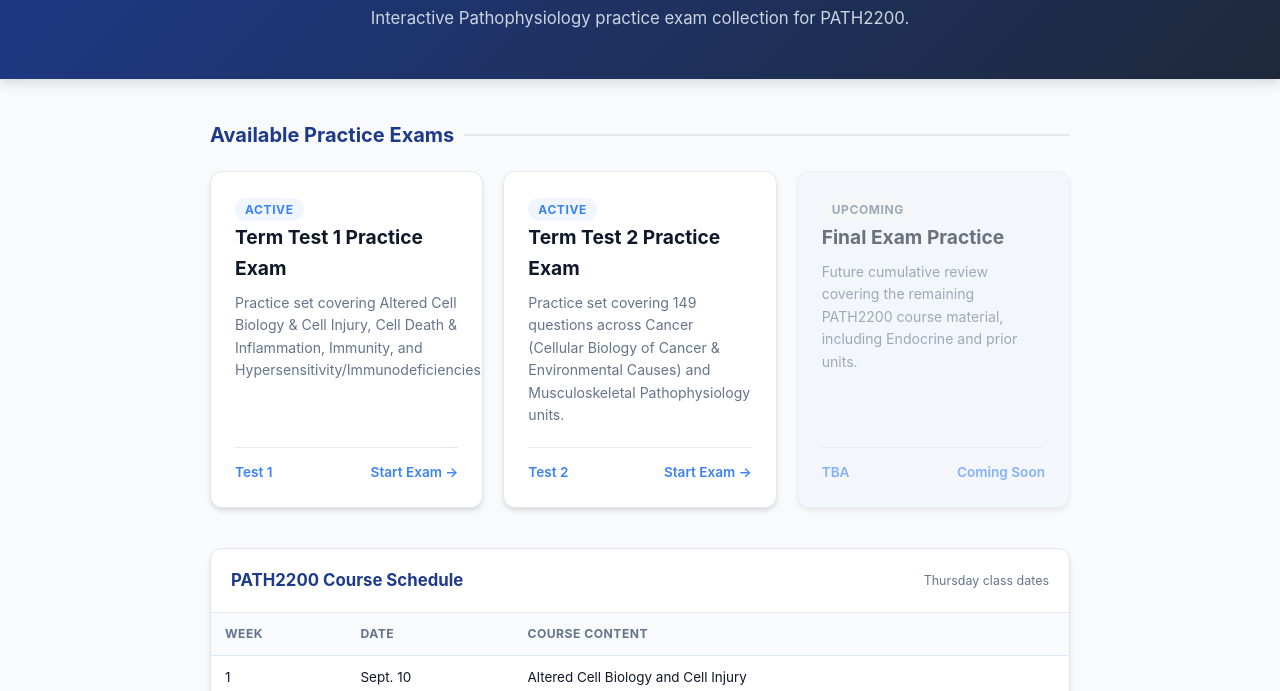
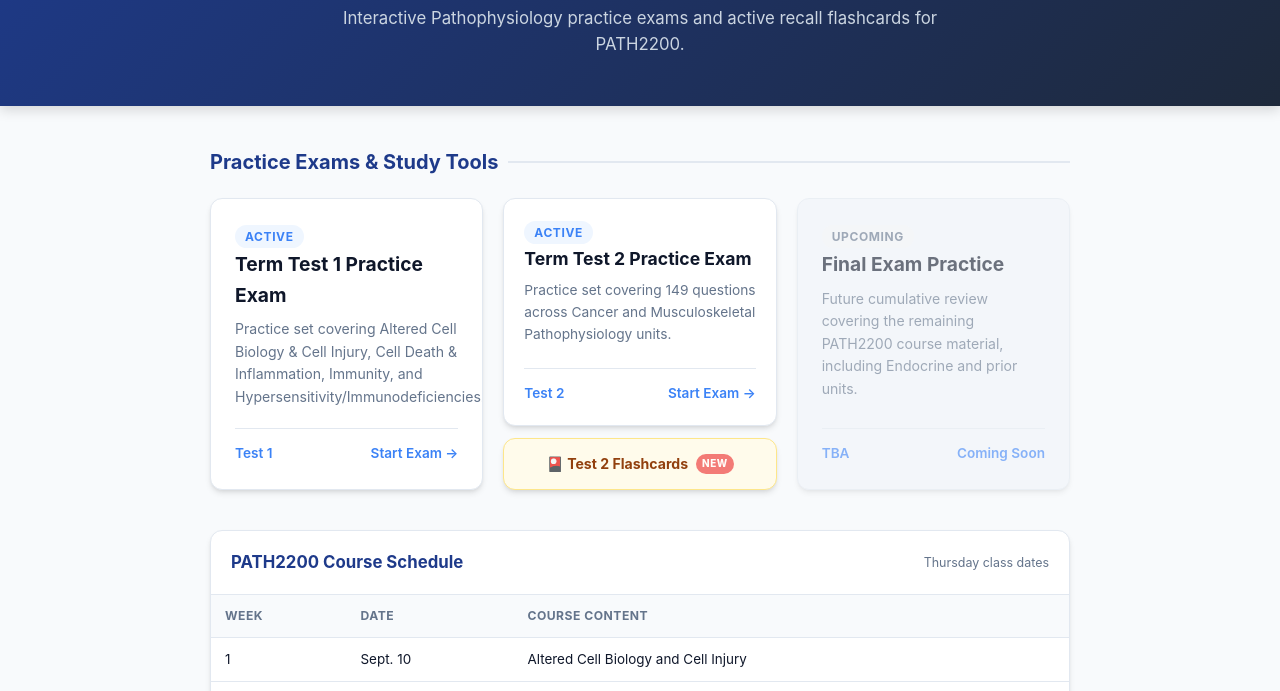
Before and after one commit to 4troll/path2200practice, a plain HTML site: page index.html in a window 1280 px wide. Shown: the part 109-800 px from the top of the page. Drawn offline with Linux system fonts and the light colour scheme.

Commit message:
Enhance layout and styles for exam cards and header
Updated the header text and section titles for clarity. Added new styles for exam cards and introduced a flashcard mini card.

```diff
--- a/index.html
+++ b/index.html
@@ -12,21 +12,71 @@ header{background:linear-gradient(135deg,var(--primary),#1e293b);color:#fff;padd
 .header-container{max-width:900px;margin:0 auto} header h1{font-size:2.25rem;font-weight:800;margin-bottom:8px;letter-spacing:-.02em} header p{font-size:1.05rem;color:#cbd5e1;max-width:680px;margin:0 auto}
 main{max-width:900px;margin:40px auto;padding:0 20px;flex-grow:1;width:100%}
 .section-title{font-size:1.25rem;font-weight:700;color:var(--primary);margin-bottom:20px;display:flex;align-items:center;gap:10px}.section-title:after{content:"";flex:1;height:2px;background:var(--border)}
-.exam-grid{display:grid;grid-template-columns:repeat(auto-fit,minmax(260px,1fr));gap:20px}.exam-card{background:var(--card-bg);border:1px solid var(--border);border-radius:12px;padding:24px;box-shadow:var(--shadow);transition:transform .2s ease,box-shadow .2s ease,border-color .2s ease;display:flex;flex-direction:column;justify-content:space-between;text-decoration:none;color:inherit;position:relative;overflow:hidden;min-height:220px}.exam-card:hover{transform:translateY(-3px);box-shadow:var(--shadow-hover);border-color:var(--primary-light)}.exam-card.disabled{opacity:.6;pointer-events:none;background:#f1f5f9}
-.card-tag{align-self:flex-start;font-size:.75rem;font-weight:700;text-transform:uppercase;letter-spacing:.05em;padding:4px 10px;border-radius:20px;background:#eff6ff;color:var(--primary-light);margin-bottom:12px}.card-tag.upcoming{background:#f3f4f6;color:var(--text-muted)}.card-title{font-size:1.2rem;font-weight:700;margin-bottom:8px;color:var(--text-main)}.card-desc{font-size:.88rem;color:var(--text-muted);margin-bottom:20px;flex-grow:1}.card-footer{display:flex;align-items:center;justify-content:space-between;gap:12px;font-size:.85rem;font-weight:600;color:var(--primary-light);border-top:1px solid var(--border);padding-top:14px}.btn-action{display:inline-flex;align-items:center;gap:6px}
+
+.exam-grid{display:grid;grid-template-columns:repeat(auto-fit,minmax(260px,1fr));gap:20px;align-items:stretch}
+.exam-card{background:var(--card-bg);border:1px solid var(--border);border-radius:12px;padding:24px;box-shadow:var(--shadow);transition:transform .2s ease,box-shadow .2s ease,border-color .2s ease;display:flex;flex-direction:column;justify-content:space-between;text-decoration:none;color:inherit;position:relative;overflow:hidden;min-height:240px}
+.exam-card:hover{transform:translateY(-3px);box-shadow:var(--shadow-hover);border-color:var(--primary-light)}
+.exam-card.disabled{opacity:.6;pointer-events:none;background:#f1f5f9}
+
+.card-tag{align-self:flex-start;font-size:.75rem;font-weight:700;text-transform:uppercase;letter-spacing:.05em;padding:4px 10px;border-radius:20px;background:#eff6ff;color:var(--primary-light);margin-bottom:12px}.card-tag.upcoming{background:#f3f4f6;color:var(--text-muted)}.card-tag.flash{background:#fef3c7;color:#d97706}
+.card-title{font-size:1.2rem;font-weight:700;margin-bottom:8px;color:var(--text-main)}.card-desc{font-size:.88rem;color:var(--text-muted);margin-bottom:20px;flex-grow:1}.card-footer{display:flex;align-items:center;justify-content:space-between;gap:12px;font-size:.85rem;font-weight:600;color:var(--primary-light);border-top:1px solid var(--border);padding-top:14px}.btn-action{display:inline-flex;align-items:center;gap:6px}
+
+/* Stacked Column for Test 2 Dual Buttons */
+.test2-stack{display:flex;flex-direction:column;gap:12px;height:100%}
+
+/* Upper Compact Practice Exam Card */
+.exam-card.mini-card{min-height:0;padding:20px;flex-grow:1}
+.exam-card.mini-card .card-desc{margin-bottom:14px;font-size:.86rem}
+.exam-card.mini-card .card-title{font-size:1.1rem;margin-bottom:6px}
+
+/* Bottom Standalone Yellow Flashcard Button Bar */
+.exam-card.flashcard-mini-card{min-height:0;padding:14px 18px;border-color:#fde68a;background:#fffbeb;box-shadow:var(--shadow);text-decoration:none}
+.exam-card.flashcard-mini-card:hover{border-color:#f59e0b;transform:translateY(-2px);box-shadow:var(--shadow-hover)}
+.flashcard-mini-body{display:flex;align-items:center;justify-content:center;width:100%;gap:8px;white-space:nowrap}
+.flashcard-mini-title{font-size:.88rem;font-weight:700;color:#92400e}
+
+/* Animated NEW Flair Badge */
+.flair-new{font-size:.62rem;font-weight:800;text-transform:uppercase;letter-spacing:.05em;background:#ef4444;color:#fff;padding:2px 6px;border-radius:10px;animation:pulse 2s infinite}
+@keyframes pulse{0%,100%{opacity:1}50%{opacity:.7}}
+
 .schedule-card{margin-top:40px;background:var(--card-bg);border:1px solid var(--border);border-radius:12px;box-shadow:var(--shadow);overflow:hidden}.schedule-header{padding:18px 20px;border-bottom:1px solid var(--border);display:flex;justify-content:space-between;align-items:center;gap:12px}.schedule-header h2{font-size:1.05rem;font-weight:700;color:var(--primary)}.schedule-header span{font-size:.78rem;color:var(--text-muted)}.schedule-table-wrap{overflow-x:auto}table{width:100%;border-collapse:collapse;min-width:620px}th,td{padding:11px 14px;text-align:left;border-bottom:1px solid var(--border);font-size:.84rem}th{background:#f8fafc;color:var(--text-muted);font-size:.76rem;text-transform:uppercase;letter-spacing:.04em}tr:last-child td{border-bottom:none}.test-row td{font-weight:600}.reading-week td{color:var(--text-muted);font-style:italic;background:#fafafa}
 footer{text-align:center;padding:24px 20px;font-size:.85rem;color:var(--text-muted);border-top:1px solid var(--border);background:#fff}
 @media(max-width:640px){header{padding:36px 18px}header h1{font-size:1.8rem}header p{font-size:.95rem}main{margin:28px auto;padding:0 16px}.exam-grid{grid-template-columns:1fr}.schedule-header{align-items:flex-start;flex-direction:column}}
 </style>
 </head>
 <body>
-<header><div class="header-container"><h1>PATH2200 Practice Suite</h1><p>Interactive Pathophysiology practice exam collection for PATH2200.</p></div></header>
+<header><div class="header-container"><h1>PATH2200 Practice Suite</h1><p>Interactive Pathophysiology practice exams and active recall flashcards for PATH2200.</p></div></header>
 <main>
-<div class="section-title">Available Practice Exams</div>
+<div class="section-title">Practice Exams &amp; Study Tools</div>
 <div class="exam-grid">
+
+<!-- Term Test 1 Card -->
 <a href="path2200_test1_practice.html" class="exam-card"><div><span class="card-tag">Active</span><h2 class="card-title">Term Test 1 Practice Exam</h2><p class="card-desc">Practice set covering Altered Cell Biology &amp; Cell Injury, Cell Death &amp; Inflammation, Immunity, and Hypersensitivity/Immunodeficiencies.</p></div><div class="card-footer"><span>Test 1</span><span class="btn-action">Start Exam &rarr;</span></div></a>
-<a href="path2200_test2_practice.html" class="exam-card"><div><span class="card-tag">Active</span><h2 class="card-title">Term Test 2 Practice Exam</h2><p class="card-desc">Practice set covering 149 questions across Cancer (Cellular Biology of Cancer &amp; Environmental Causes) and Musculoskeletal Pathophysiology units.</p></div><div class="card-footer"><span>Test 2</span><span class="btn-action">Start Exam &rarr;</span></div></a>
+
+<!-- Split Stack for Term Test 2 -->
+<div class="test2-stack">
+  <!-- Upper Card: Practice Exam -->
+  <a href="path2200_test2_practice.html" class="exam-card mini-card">
+    <div>
+      <span class="card-tag">Active</span>
+      <h2 class="card-title">Term Test 2 Practice Exam</h2>
+      <p class="card-desc">Practice set covering 149 questions across Cancer and Musculoskeletal Pathophysiology units.</p>
+    </div>
+    <div class="card-footer"><span>Test 2</span><span class="btn-action">Start Exam &rarr;</span></div>
+  </a>
+
+  <!-- Lower Card: Flashcards Button -->
+  <a href="path2200_flashcards.html" class="exam-card flashcard-mini-card">
+    <div class="flashcard-mini-body">
+      <span class="flashcard-mini-title">🎴 Test 2 Flashcards</span>
+      <span class="flair-new">NEW</span>
+    </div>
+  </a>
+</div>
+
+<!-- Final Exam Card -->
 <a href="#" class="exam-card disabled" aria-disabled="true"><div><span class="card-tag upcoming">Upcoming</span><h2 class="card-title">Final Exam Practice</h2><p class="card-desc">Future cumulative review covering the remaining PATH2200 course material, including Endocrine and prior units.</p></div><div class="card-footer"><span>TBA</span><span>Coming Soon</span></div></a>
+
 </div>
 <section class="schedule-card"><div class="schedule-header"><h2>PATH2200 Course Schedule</h2><span>Thursday class dates</span></div><div class="schedule-table-wrap"><table><thead><tr><th>Week</th><th>Date</th><th>Course Content</th></tr></thead><tbody>
 <tr><td>1</td><td>Sept. 10</td><td>Altered Cell Biology and Cell Injury</td></tr>
```
